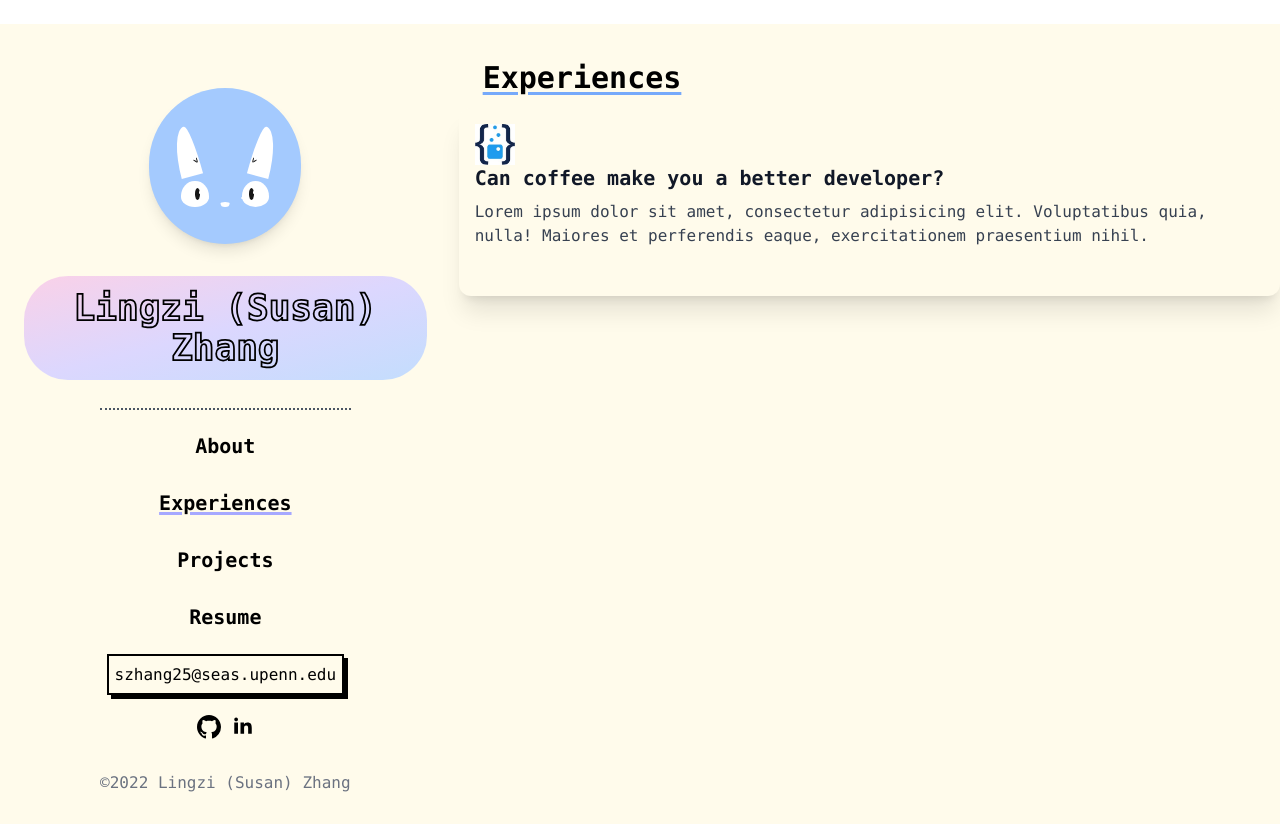
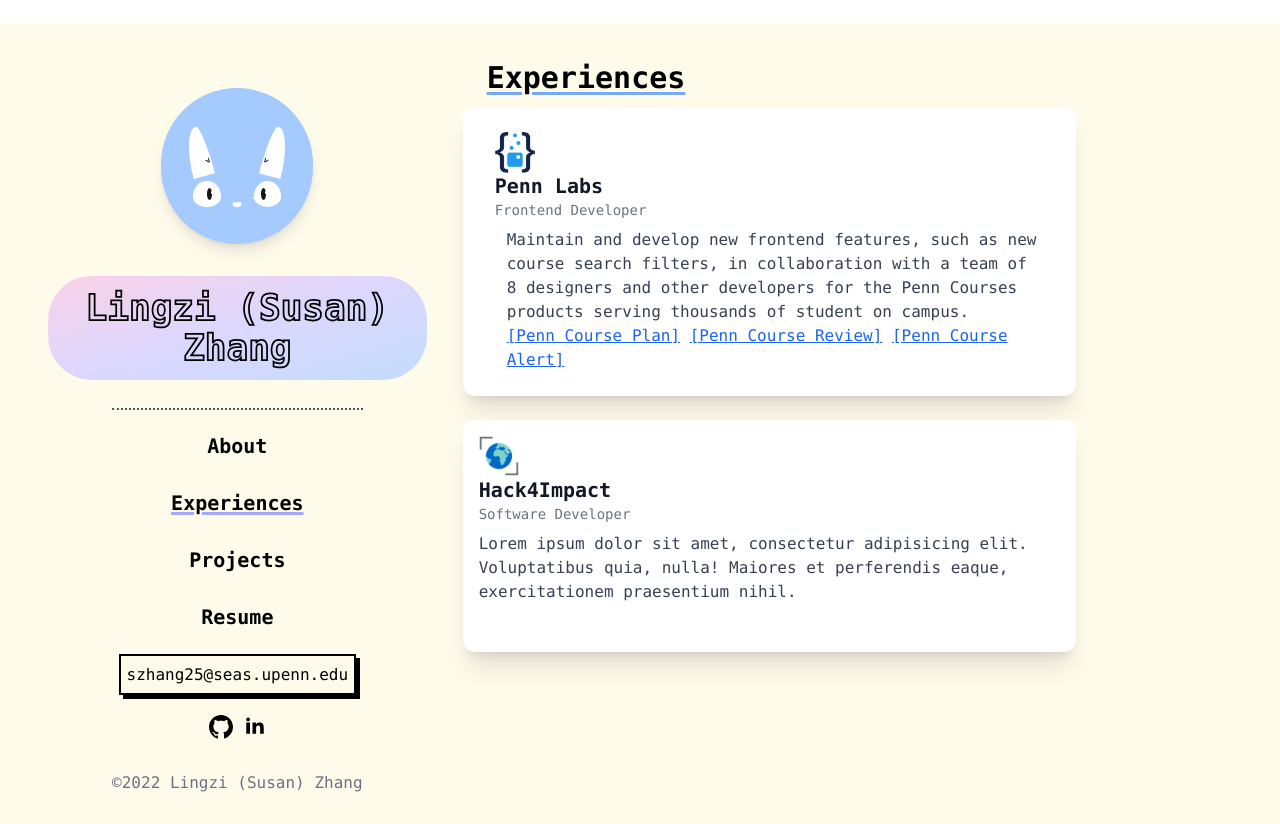
Before and after one commit to susanzzz123/personal-website, a React (Vite) app: page /experiences in a window 1280 px wide. Built offline with nearby package versions, Linux system fonts and the light colour scheme; some icons are missing.

Commit message:
changed alignment of nav and added description for experiences

```diff
--- a/src/components/Experiences.js
+++ b/src/components/Experiences.js
@@ -1,6 +1,7 @@
 import React, { useState, useEffect } from 'react'
 import { Nav } from './Nav'
 import { AiOutlineMenu } from 'react-icons/ai'
+import { Link } from 'react-router-dom'
 
 export const Experiences = () => {
   const [open, setOpen] = useState(false)
@@ -15,7 +16,7 @@
   })
   return (
     <div className="bg-amber-50 h-screen max-w-full grid md:grid-cols-12">
-      <div className="hidden md:flex md:col-span-4">
+      <div className="hidden md:flex md:col-span-4 md:ml-6">
         <Nav page='experiences'></Nav>
       </div>
       {/* side menu */}
@@ -29,7 +30,7 @@
         }}></AiOutlineMenu>
         <Nav page='experiences'></Nav>
       </div>
-      <div className="md:col-span-8 overflow-y-auto font-mono md:pl-5 md:ml-3">
+      <div className="md:col-span-8 overflow-y-auto font-mono md:pl-5 md:ml-4">
         {/* nav setup for mobile */}
         <div className='md:hidden pt-6 grid'>
           <AiOutlineMenu className='place-self-end mr-4 w-8 h-8 text-gray-400'
@@ -49,13 +50,42 @@
           <span>Experiences</span>
         </div>
         {/* Penn labs */}
-        <div className="max-w-sm w-full lg:max-w-full lg:flex">
-          <div className="bg-amber-50 shadow-xl rounded-xl p-4 flex flex-col justify-between leading-normal">
-            <div className="mb-8">
+        <div className="max-w-sm w-9/12 lg:max-w-full lg:flex">
+          <div className="bg-white shadow-xl rounded-xl p-6 flex flex-col justify-between leading-normal mb-6">
+            <div className="ml-2">
               <div className='w-10 h-10'>
                 <img src={require('../images/pennlabs.jpg')} alt='Penn Labs'></img>
               </div>
-              <div className="text-gray-900 font-bold text-xl mb-2">Can coffee make you a better developer?</div>
+              <div className="text-gray-900 font-bold text-xl">Penn Labs</div>
+              <div className='text-gray-500 text-sm mb-2'>Frontend Developer</div>
+              <div className="text-gray-700 text-base mx-3">
+                Maintain and develop new frontend features, such as new course search filters,  in collaboration with a team of 8 designers and other developers for the Penn Courses products serving thousands of student on campus.
+                <div className='text-blue-600'>
+                  <a href='https://pennlabs.org/products/penn-course-plan'
+                  target='_blank' rel="noreferrer"
+                  className='hover:text-blue-500 underline'>{'[Penn Course Plan]'}</a>
+                  &nbsp;
+                  <a href='https://pennlabs.org/products/penn-course-review'
+                  target='_blank' rel="noreferrer"
+                  className='hover:text-blue-500 underline'>{'[Penn Course Review]'}</a>
+                  &nbsp;
+                  <a href='https://pennlabs.org/products/penn-course-alert'
+                  target='_blank' rel="noreferrer"
+                  className='hover:text-blue-500 underline'>{'[Penn Course Alert]'}</a>
+                </div>
+              </div>
+            </div>
+          </div>
+        </div>
+        {/* Hack4Impact */}
+        <div className="max-w-sm w-9/12 lg:max-w-fit lg:flex">
+          <div className="bg-white shadow-xl rounded-xl p-4 flex flex-col justify-between leading-normal">
+            <div className="mb-8">
+              <div className='w-10 h-10'>
+                <img src={require('../images/hack.jpg')} alt='Penn Labs'></img>
+              </div>
+              <div className="text-gray-900 font-bold text-xl">Hack4Impact</div>
+              <div className='text-gray-500 text-sm mb-2'>Software Developer</div>
               <p className="text-gray-700 text-base">Lorem ipsum dolor sit amet, consectetur adipisicing elit. Voluptatibus quia, nulla! Maiores et perferendis eaque, exercitationem praesentium nihil.</p>
             </div>
           </div>
--- a/src/components/Projects.js
+++ b/src/components/Projects.js
@@ -17,7 +17,7 @@
 
   return (
     <div className="bg-amber-50 h-screen max-w-full grid md:grid-cols-12">
-      <div className="hidden md:flex md:col-span-4">
+      <div className="hidden md:flex md:col-span-4 md:ml-6">
         <Nav page='projects'></Nav>
       </div>
       {/* side menu */}
```
Also changed, not shown: src/images/hack.jpg (added), src/images/pennlabs.png (deleted).
